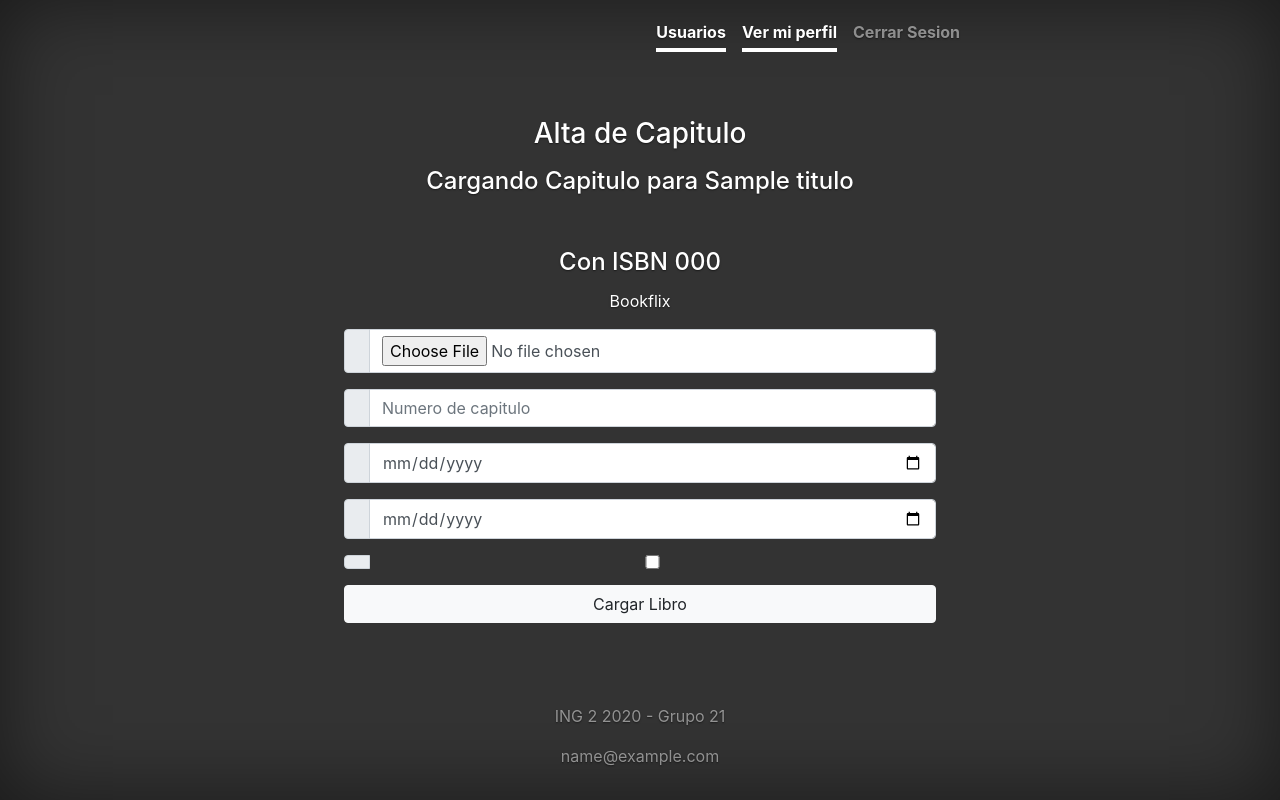
After one commit to magnitou/Bookflix_ing2, a Flask app: template flaskps/templates/books/new_chapter.html in a window 1280 px wide. The commit adds this page. Run offline with Flask 2, Linux system fonts and the light colour scheme; the template is opened without the code that fills it: most values are stand-ins (such as "Sample title", 1, 10 or a date in 2020).

Commit message:
carga de capitulo

```diff
--- a/db/trabajo-proyecto-2019.sql
+++ b/db/trabajo-proyecto-2019.sql
@@ -68,6 +68,7 @@ CREATE TABLE `metadato`(
   `sinopsis` varchar(8000) COLLATE utf8_unicode_ci NOT NULL,
   `editorial_id` int(11) NOT NULL,
   `genero_id` int(11) NOT NULL,
+  `completo` tinyInt(1) NOT NULL DEFAULT '0',
   PRIMARY KEY (isbn),
   CONSTRAINT FK_metadato_autor_id FOREIGN KEY (autor_id) REFERENCES autor(id),
   CONSTRAINT FK_metadato_editorial_id FOREIGN KEY (editorial_id) REFERENCES editorial(id),
--- a/flaskps/__init__.py
+++ b/flaskps/__init__.py
@@ -61,6 +61,9 @@ app.add_url_rule("/usuarios/eliminarRol/<string:user>/<string:rol>", 'user_resou
 #CRUD de libros
 app.add_url_rule("/libros/new/<string:isbn>", 'book_new', book.new)
 app.add_url_rule("/libros/<string:isbn>", 'book_create', book.create, methods=['POST'])
+app.add_url_rule("/libros/new_chapter/<string:isbn>", 'book_new_chapter', book.new_chapter)
+app.add_url_rule("/libroscap/<string:isbn>", 'book_create_chapter', book.create_chapter, methods=['POST'])
+
 app.add_url_rule("/libros/meta", 'book_meta', book.render_meta)
 app.add_url_rule("/libros/meta", 'book_load_meta', book.load_meta, methods=['POST'])
 app.add_url_rule("/libros/editar_meta/<string:isbn>", "book_meta_edit", book.edit_meta)
--- a/flaskps/static/js/validateDate.js
+++ b/flaskps/static/js/validateDate.js
@@ -2,7 +2,8 @@ function validate(){
     fechas = document.querySelectorAll('input[type="date"]')
     fecha_ini = fechas[0].value
     fecha_fin = fechas[1].value
-    if (fecha_fin < fecha_ini){
+    console.log(fecha_fin=='')
+    if (fecha_fin!='' && fecha_fin < fecha_ini){
         alert("error en fechas")
         return false
     }
--- a/flaskps/templates/books/menu.html
+++ b/flaskps/templates/books/menu.html
@@ -32,6 +32,8 @@
                                 <th>                     </th>
                                 <th>                     </th>
                                 <th>                     </th>
+                                <th>                     </th>
+                                <th>                     </th>
                                 {% else %}
                                 <th>                     </th>
                                 <th>                     </th>
@@ -50,6 +52,7 @@
                                 <td><a href ="{{ url_for('book_meta_edit', isbn = book.isbn)}}">Editar</a></td>
                                 <td><a href ="{{ url_for('book_meta_remove', isbn = book.isbn)}}">Eliminar Meta</a></td>
                                 <td><a class="btn btn-link" href="{{url_for('book_new', isbn = book.isbn)}}">Cargar Libro</a></td>
+                                <td><a class="btn btn-link" href="{{url_for('book_new_chapter', isbn = book.isbn)}}">Cargar Capitulo</a></td>
 
                             </tr>
                             {% endfor %}
--- /dev/null
+++ b/flaskps/templates/books/new_chapter.html
@@ -0,0 +1,76 @@
+{% extends "books/bookBase.html"%}
+
+{% block title %}
+    <title>Nuevo Capitulo</title>
+{% endblock %}
+
+{% block navbar %}
+    <header class="masthead mb-auto">
+        <div class="inner">
+            <nav class="nav nav-masthead justify-content-center">
+                <a class="nav-link active" href="/usuarios">Usuarios</a>
+                <a class="nav-link active" href="/usuarios/mostrar/{{user_id}}">Ver mi perfil</a>
+                {% if adm %}
+                <a class="nav-link" href="/configuracion">Configuracion</a>
+                {% endif %}
+                <a class="nav-link" href="/cerrar_sesion">Cerrar Sesion</a>
+            </nav>
+        </div>
+    </header>
+
+{% endblock %}
+
+
+{% block main %}
+
+    <h3>Alta de Capitulo</h3>
+    <h4 class="card-title mt-3 text-center">Cargando Capitulo para {{titulo}}</h4>
+    <br>
+    <h4 class="card-title mt-3 text-center">Con ISBN {{isbn}}</h4>
+                <p class="text-center">Bookflix</p>
+                <p class="divider-text">
+                </p>
+                <form action="{{ url_for('book_create_chapter', isbn=isbn) }}" onsubmit="return validate();" method="POST" enctype="multipart/form-data">
+                    <div class="form-group input-group">
+                        <div class="input-group-prepend">
+                            <span class="input-group-text"> <i class="fa fa-lock"></i> </span>
+                        </div>
+                        <input required name="archivo" class="form-control" type="file">
+                    </div> <!-- form-group// -->
+                    <div class="form-group input-group">
+                        <div class="input-group-prepend">
+                            <span class="input-group-text"> <i class="fa fa-lock"></i> </span>
+                        </div>
+                        <input required name="num" class="form-control" type="number" min="0" placeholder="Numero de capitulo">
+                    </div> <!-- form-group// -->
+
+
+                    <div class="form-group input-group">
+                        <div class="input-group-prepend">
+                            <span class="input-group-text"> <i class="fa fa-envelope"></i> </span>
+                        </div>
+                        <input name="available_from" class="form-control" placeholder="Fecha de Disponobilidad" type="date" value="{{today}}">
+                    </div> <!-- form-group// -->
+
+                    <div class="form-group input-group">
+                        <div class="input-group-prepend">
+                            <span class="input-group-text"> <i class="fa fa-envelope"></i> </span>
+                        </div>
+                        <input name="available_to" class="form-control" placeholder="Vencimiento (optativo)" type="date">
+                    </div> <!-- form-group// -->
+                    <div class="form-group input-group">
+                        <div class="input-group-prepend">
+                            <span class="input-group-text"> <i class="fa fa-lock"></i> </span>
+                        </div>
+                        <input name="completo" class="form-control" type="checkbox" value={{True}}>
+                        <input name="completo" class="form-control" type="hidden" value={{False}}>
+                    </div> <!-- form-group// -->
+
+
+
+                    <div class="form-group">
+                        <button type="submit" class="btn btn-light btn-block"> Cargar Libro  </button>
+                    </div> <!-- form-group// -->
+                </form>
+
+{% endblock %}
```
Also changed, not shown: flaskps/models/book.py (+35 -2 lines), flaskps/resources/book.py (+46 -3 lines).
